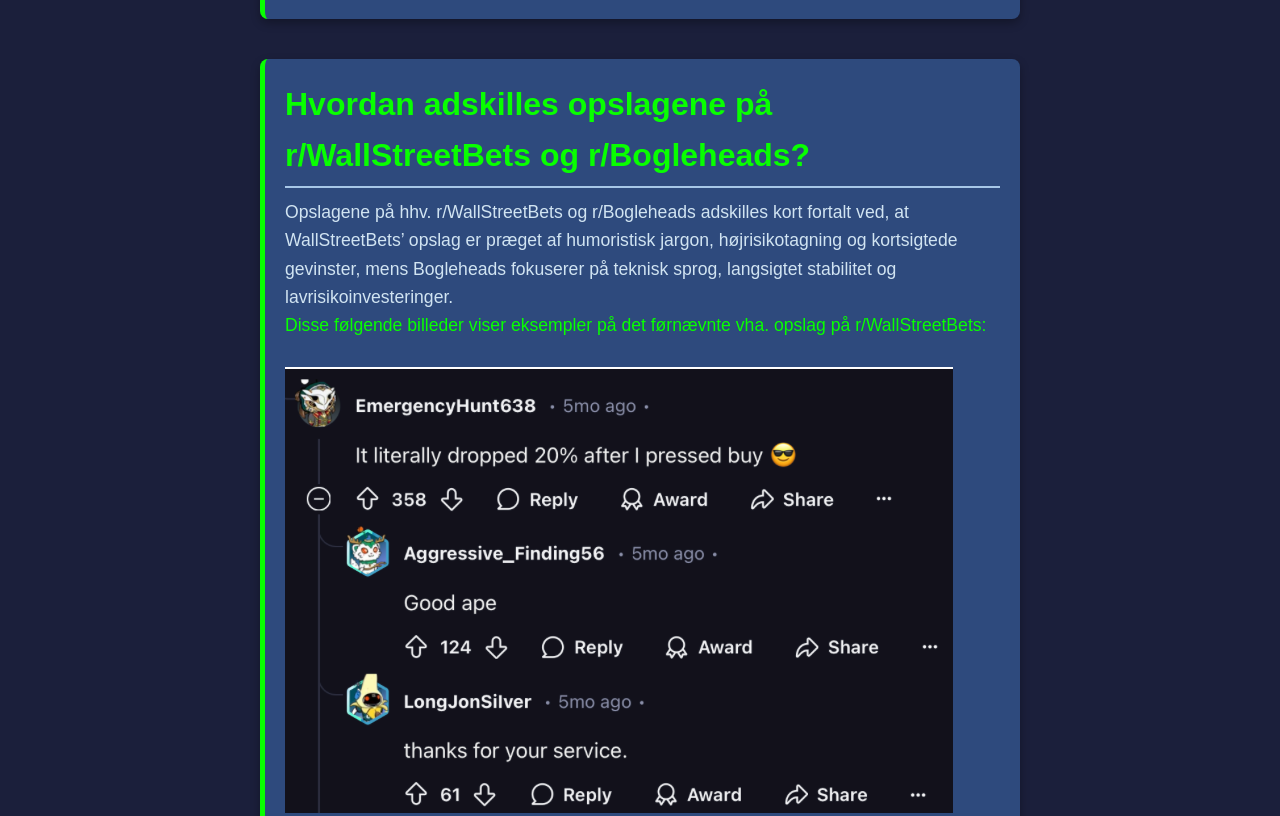
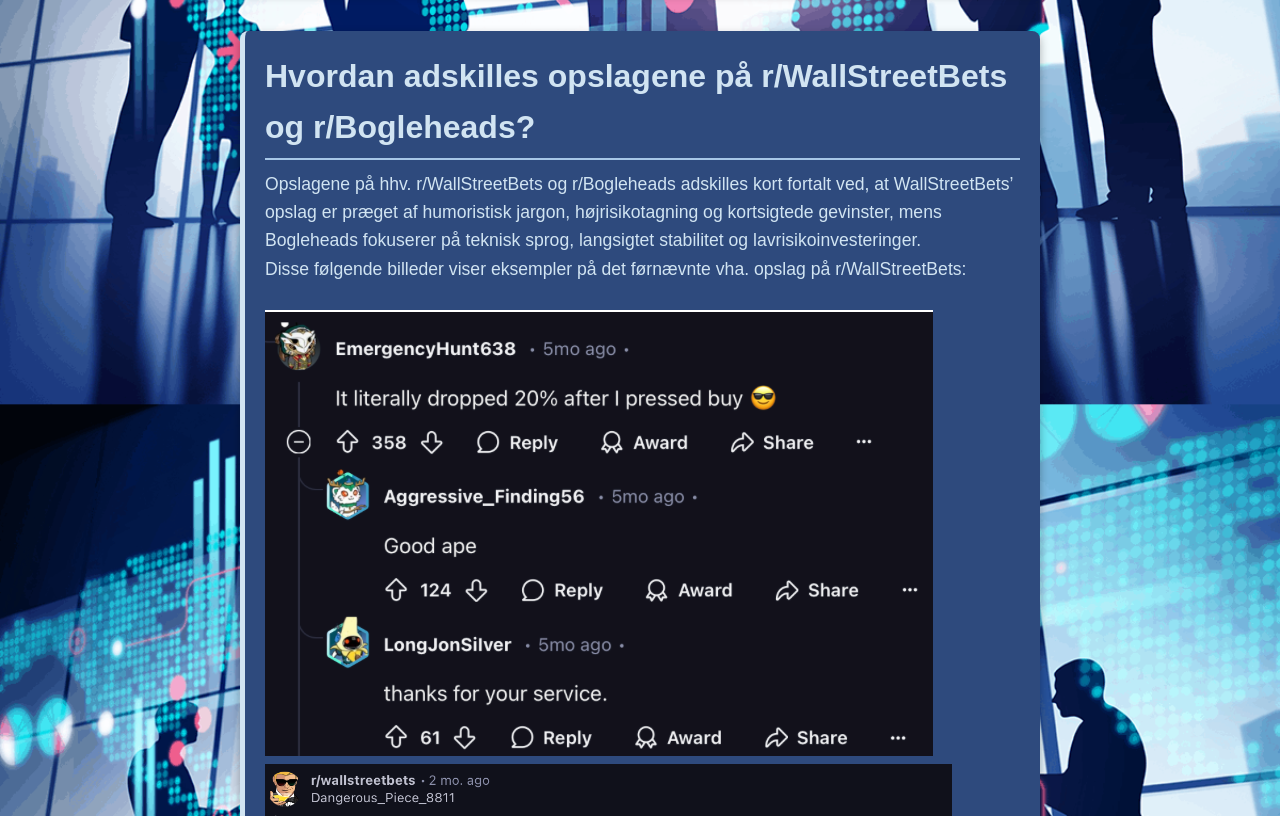
Before and after one commit to EliasBWGarcia/DigitalKulturWSB, a plain HTML site: page index.html in a window 1280 px wide. Shown: the part 1249-2065 px from the top of the page. Drawn offline with Linux system fonts and the light colour scheme.

Commit message:
Her er den nye farve samt billede baggrund

```diff
--- a/style.css
+++ b/style.css
@@ -12,12 +12,14 @@
     font-family: Arial, sans-serif;
     line-height: 1.6;
     color: #FFFFFF;
-    background-color: #1B1F3B;
     overflow-x: hidden;
 }
 
 header {
-    background: linear-gradient(#2E4A7D, #1B1F3B);
+    background-image: url('DealData_1200x800.png');
+    background-size: cover;
+    background-attachment: fixed;
+    background-repeat: no-repeat;
     color: #FFFFFF;
     text-align: center;
     padding: 50px 20px;
@@ -50,7 +52,7 @@
     display: inline-block;
     padding: 12px 24px;
     color: #1B1F3B;
-    background: #08ff00;
+    background: #D1E4F2;
     border-radius: 5px;
     text-decoration: none;
     font-size: 1.1em;
@@ -63,17 +65,27 @@
 }
 
 main {
+    background-image: url('DealData_1200x800.png');
+    background-size: cover;
+    background-attachment: fixed;
+    background-repeat: no-repeat;
     padding: 20px;
-    max-width: 800px;
+    max-width: 100vw;
+    display: flex;
+    justify-content: center;
+    align-items: center;
+    flex-direction: column;
+    color: #D1E4F2;
+    background-color: transparent;
     margin: auto;
-    color: #D1E4F2;
 }
 
 section {
     margin-bottom: 40px;
+    max-width: 800px;
     background: #2E4A7D;
     padding: 20px;
-    border-left: 5px solid #08ff00;
+    border-left: 5px solid #D1E4F2;
     border-radius: 8px;
     box-shadow: 0 4px 10px rgba(0, 0, 0, 0.3);
     position: relative;
@@ -83,7 +95,7 @@
 
 section h2 {
     font-size: 2em;
-    color: #08ff00;
+    color: #D1E4F2;
     margin-bottom: 10px;
     border-bottom: 2px solid #A7C7E7;
     padding-bottom: 5px;
@@ -99,7 +111,7 @@
 
 footer {
     background: #2E4A7D;
-    color: #08ff00;
+    color: #D1E4F2;
     text-align: center;
     padding: 20px;
     font-size: 0.9em;
@@ -120,7 +132,7 @@
 .eksempel-opslag {
     margin-top: 10px;
     margin-bottom: 10px;
-    color: #08ff00;
+    color: #D1E4F2;
 }
 
 .bogleheads-post1 {
@@ -138,7 +150,7 @@
 }
 
 ol li {
-    color: #08ff00;
+    color: #D1E4F2;
 }
 
 aside {
```
Also changed, not shown: DealData_1200x800.png (added).
